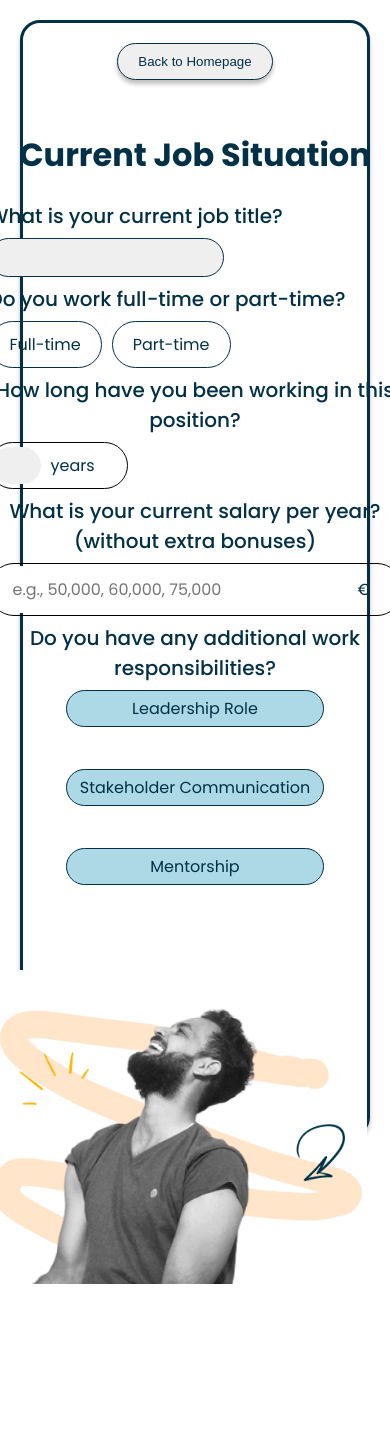
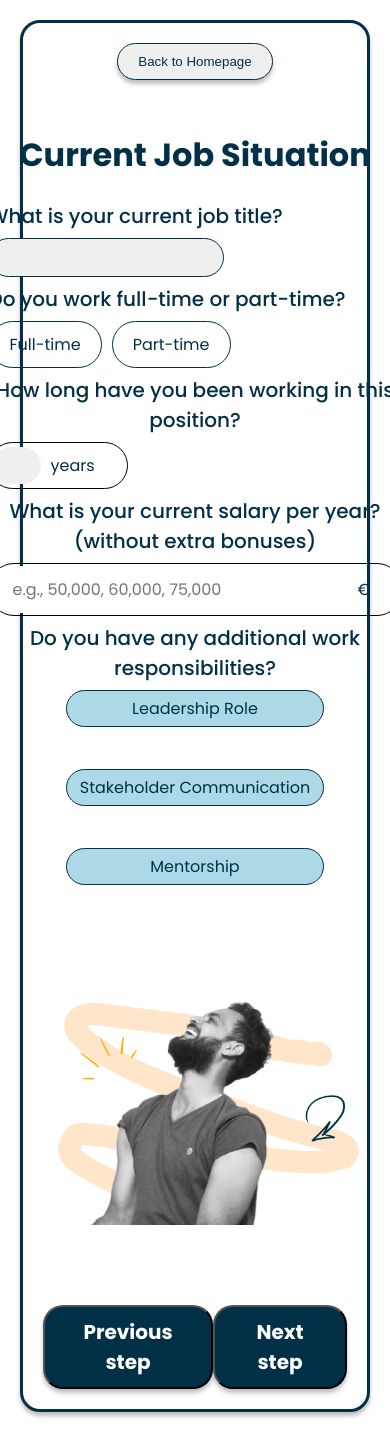
Before and after one commit to pikkukurkku/EarnIT, a React (Vite) app: page /quiz2/1 in a window 390 px wide. Before the commit the page ends 1284 px from the top, so only its background shows below. Built offline with nearby package versions, Linux system fonts and the light colour scheme; no server answers.

Commit message:
responsive quiz two mainly

```diff
--- a/src/pages/QuizCurrentCareer.module.css
+++ b/src/pages/QuizCurrentCareer.module.css
@@ -233,6 +233,7 @@ span {
     text-align: center;
   }
 
+
   .label {
     font-size: 16px;
     margin-bottom: 15px;
@@ -243,12 +244,27 @@ span {
 display: flex;
 flex-direction: column;
 align-content: center;
+margin: 0;
+padding: 0;
+position: static;
+  }
 
   }
 
+  .right-side {
+    flex: 1;
+    display: flex;
+    flex-direction: column;
+    align-items: center;
+    justify-content: center;
+    margin: 0 20px;
+  }
+
   .picture {
-    width: 50%;
-position: -1;
+    width: 90%;
+    height: auto;
+order: -1;
+position: static;
     margin-top: 20px;
    align-self: center;
   }
@@ -295,15 +311,7 @@ position: -1;
   }
 
 
-  .picture {
-    order: -2;
-    width: 100%;
-    height: auto;
-    margin: 20px 0;
-  }
 
 .answer {
   margin: 0;
 }
-
-}
--- a/src/pages/QuizDesires.module.css
+++ b/src/pages/QuizDesires.module.css
@@ -248,7 +248,7 @@ select {
   }
 
   .picture {
-    order: -2;
+    order: -1;
     width: 100%;
     margin: 20px 0;
   }
```
